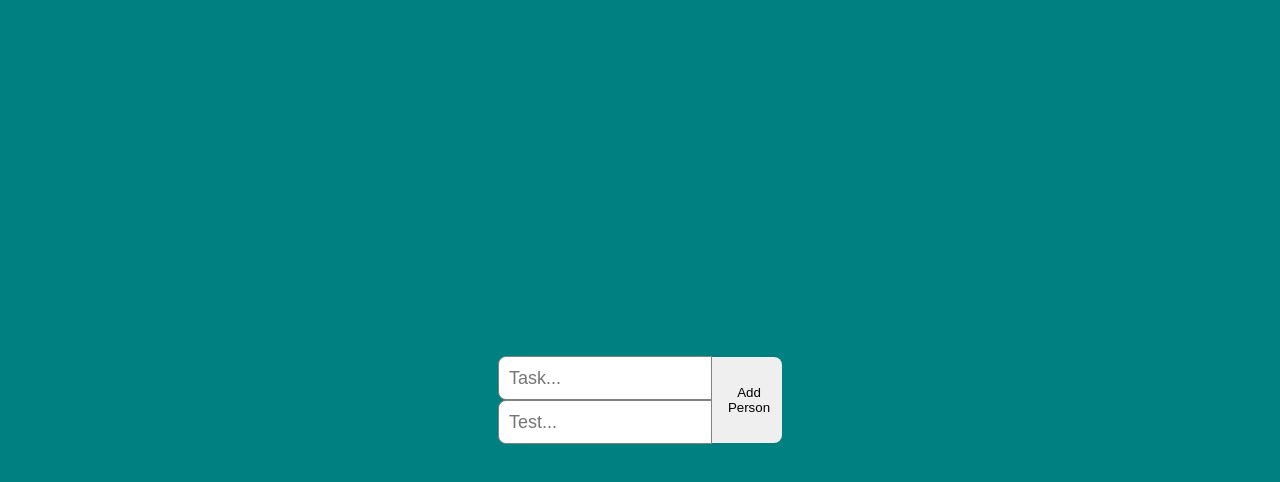
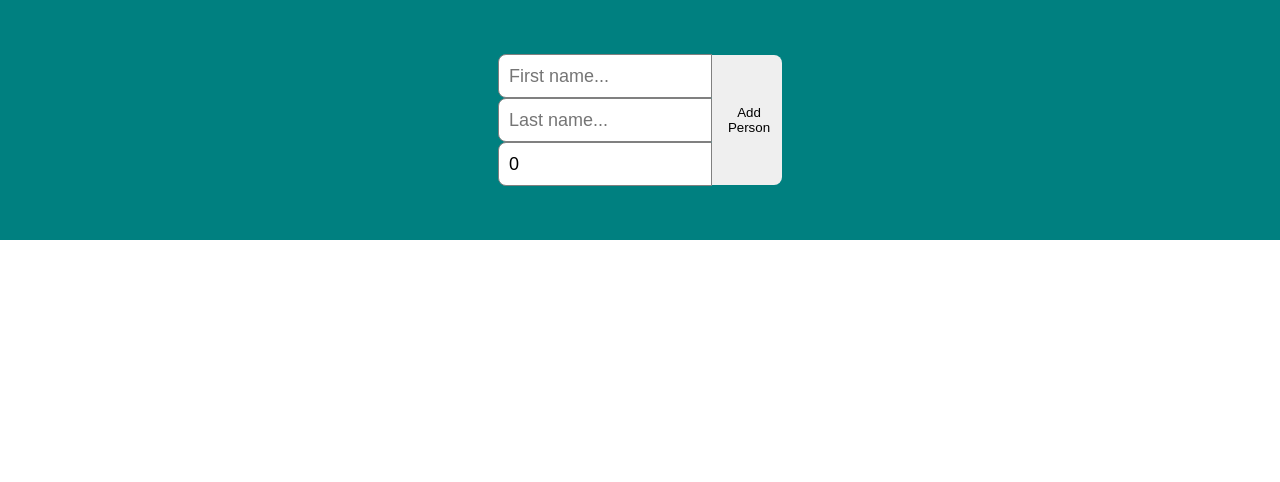
Before and after one commit to AhoiJ/full-stack-table, a React (Create React App) app in the folder frontend/react-typescript-front/: page / in a window 1280 px wide. Shown: the top 482 px of the page. Built offline with nearby package versions, Linux system fonts and the light colour scheme.

Commit message:
input handling

```diff
--- a/frontend/react-typescript-front/src/App.css
+++ b/frontend/react-typescript-front/src/App.css
@@ -38,10 +38,15 @@ body {
 
 .header button {
   width: 70px;
-  height: 86px;
+  height: 130px;
   border: none;
   border-bottom-right-radius: 8px;
   border-top-right-radius: 8px;
   padding-left: 10px;
   cursor: pointer;
 }
+
+.peopleList {
+  flex: 70%;
+  width: 100%;
+}
--- a/frontend/react-typescript-front/src/App.tsx
+++ b/frontend/react-typescript-front/src/App.tsx
@@ -1,15 +1,59 @@
-import React, { FC } from "react";
+import React, { FC, ChangeEvent, useState } from "react";
+import { EventEmitter } from "stream";
+import { IPerson } from "./Interfaces";
 import "./App.css";
 
 const App: FC = () => {
+  const [fname, setFname] = useState<string>("");
+  const [lname, setLname] = useState<string>("");
+  const [age, setAge] = useState<number>(0);
+  const [pList, setPList] = useState<IPerson[]>([]);
+
+  const handleChange = (event: ChangeEvent<HTMLInputElement>): void => {
+    if (event.target.name === "fnameIn") {
+      setFname(event.target.value);
+    } else if (event.target.name === "lnameIn") {
+      setLname(event.target.value);
+    } else {
+      setAge(Number(event.target.value));
+    }
+  };
+
+  const addPerson = (): void => {
+    const newPerson = { firstName: fname, lastName: lname, age: age };
+    setPList([...pList, newPerson]);
+    setFname("");
+    setLname("");
+    setAge(0);
+  };
+
   return (
     <div className="App">
       <div className="header">
         <div className="inputContainer">
-          <input type="text" placeholder="Task..." />
-          <input type="text" placeholder="Test..." />
+          <input
+            type="text"
+            placeholder="First name..."
+            name="fnameIn"
+            value={fname}
+            onChange={handleChange}
+          />
+          <input
+            type="text"
+            placeholder="Last name..."
+            name="lnameIn"
+            value={lname}
+            onChange={handleChange}
+          />
+          <input
+            type="text"
+            placeholder="Age..."
+            name="ageIn"
+            value={age}
+            onChange={handleChange}
+          />
         </div>
-        <button>Add Person</button>
+        <button onClick={addPerson}>Add Person</button>
       </div>
       <div className="peopleList"></div>
     </div>
--- /dev/null
+++ b/frontend/react-typescript-front/src/Interfaces.ts
@@ -0,0 +1,6 @@
+export interface IPerson{
+    firstName: string;
+    lastName: string;
+    age: number;
+   // id: string;
+}
```
